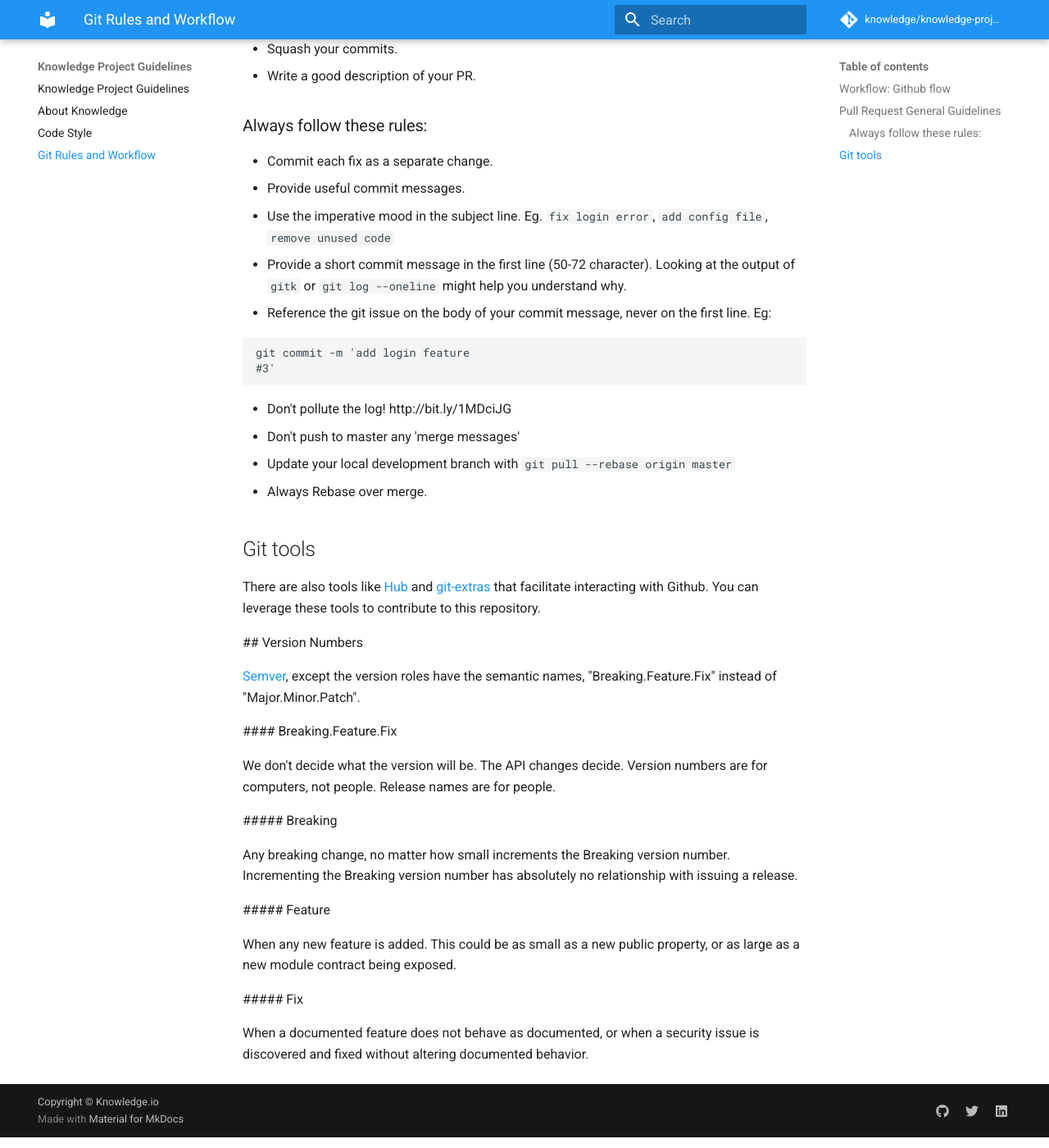
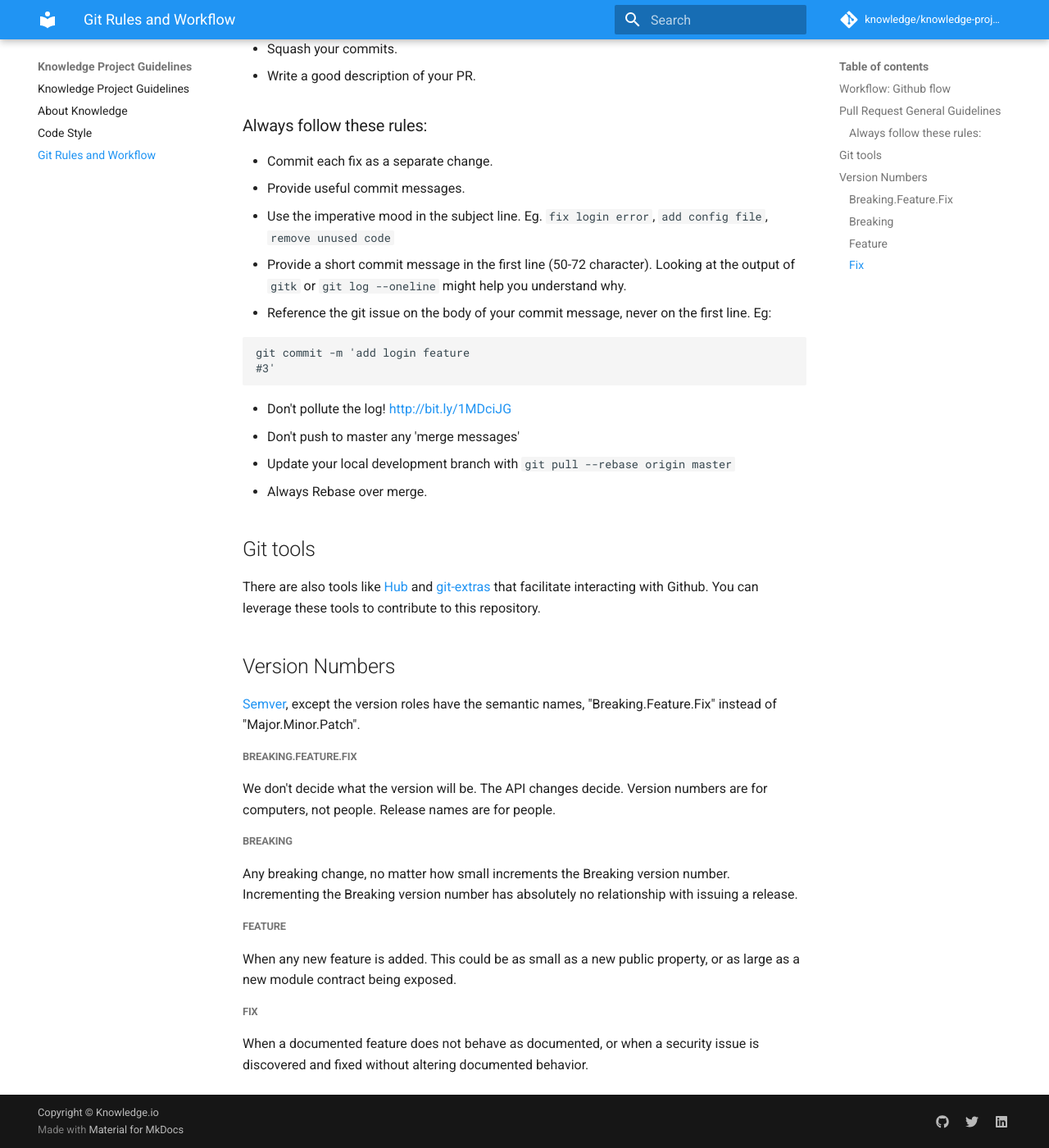
Before and after one commit to fossabot/knowledge-project-guidelines, an MkDocs documentation site: the page built from docs/git.md, in a window 1280 px wide and 1400 px high, scrolled down 853 px. Shown: the whole window at 82% size. Built offline with MkDocs 1.6.1 and Material for MkDocs 9.7.7, drawn with Linux system fonts in a browser that asks for light colours; comment, search, counter and statistics services are not loaded.

Commit message:
fix git section

````diff
--- a/docs/git.md
+++ b/docs/git.md
@@ -28,7 +28,7 @@ Introduction to Github Flow [guides.github.com/introduction/flow](https://guides
 git commit -m 'add login feature
 #3'
 ```
-* Don't pollute the log! http://bit.ly/1MDciJG
+* Don't pollute the log! [http://bit.ly/1MDciJG](http://bit.ly/1MDciJG)
   * Don't push to master any 'merge messages'
   * Update your local development branch with `git pull --rebase origin master`
   * Always Rebase over merge.
@@ -39,23 +39,23 @@ git commit -m 'add login feature
   You can leverage these tools to contribute to this repository.
 
 
-  ## Version Numbers
+## Version Numbers
 
   [Semver](http://semver.org), except the version roles have the semantic names, "Breaking.Feature.Fix" instead of "Major.Minor.Patch".
 
 
-  #### Breaking.Feature.Fix
+##### Breaking.Feature.Fix
 
   We don't decide what the version will be. The API changes decide. Version numbers are for computers, not people. Release names are for people.
 
-  ##### Breaking
+##### Breaking
 
   Any breaking change, no matter how small increments the Breaking version number. Incrementing the Breaking version number has absolutely no relationship with issuing a release.
 
-  ##### Feature
+##### Feature
 
   When any new feature is added. This could be as small as a new public property, or as large as a new module contract being exposed.
 
-  ##### Fix
+##### Fix
 
   When a documented feature does not behave as documented, or when a security issue is discovered and fixed without altering documented behavior.
````
